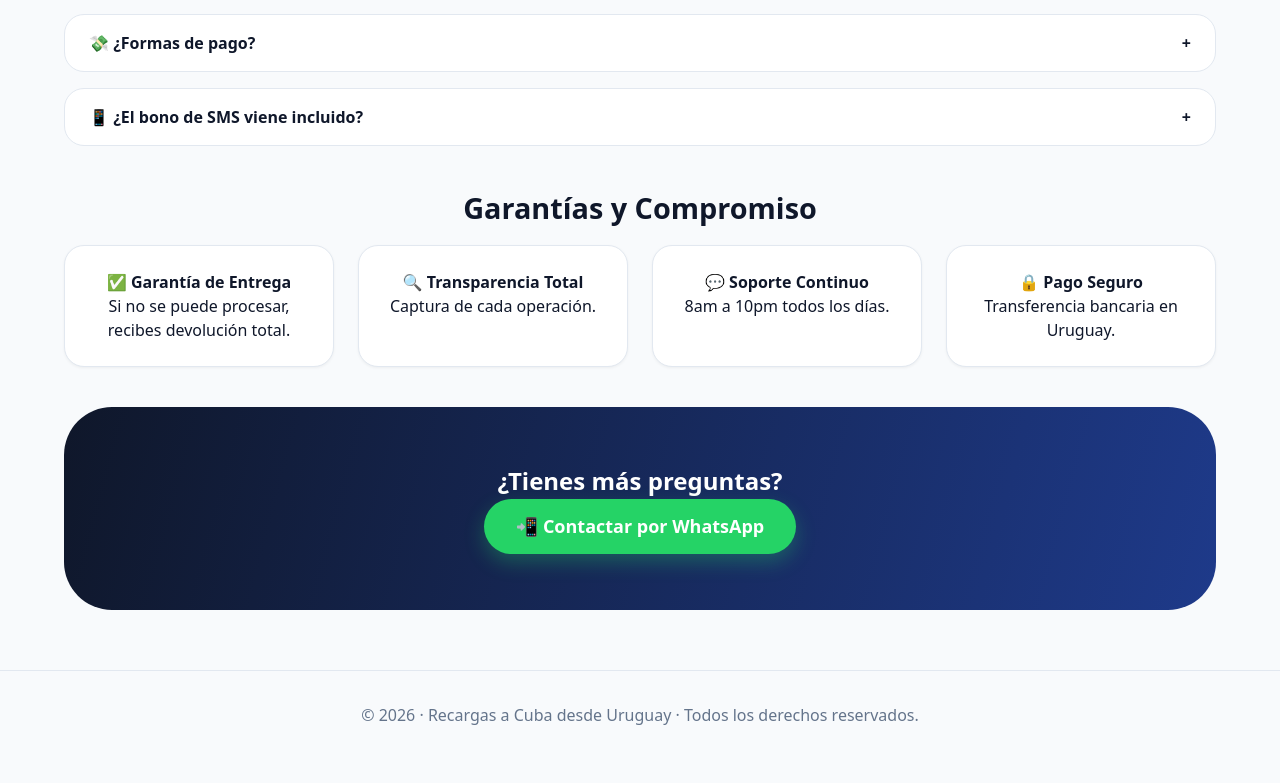
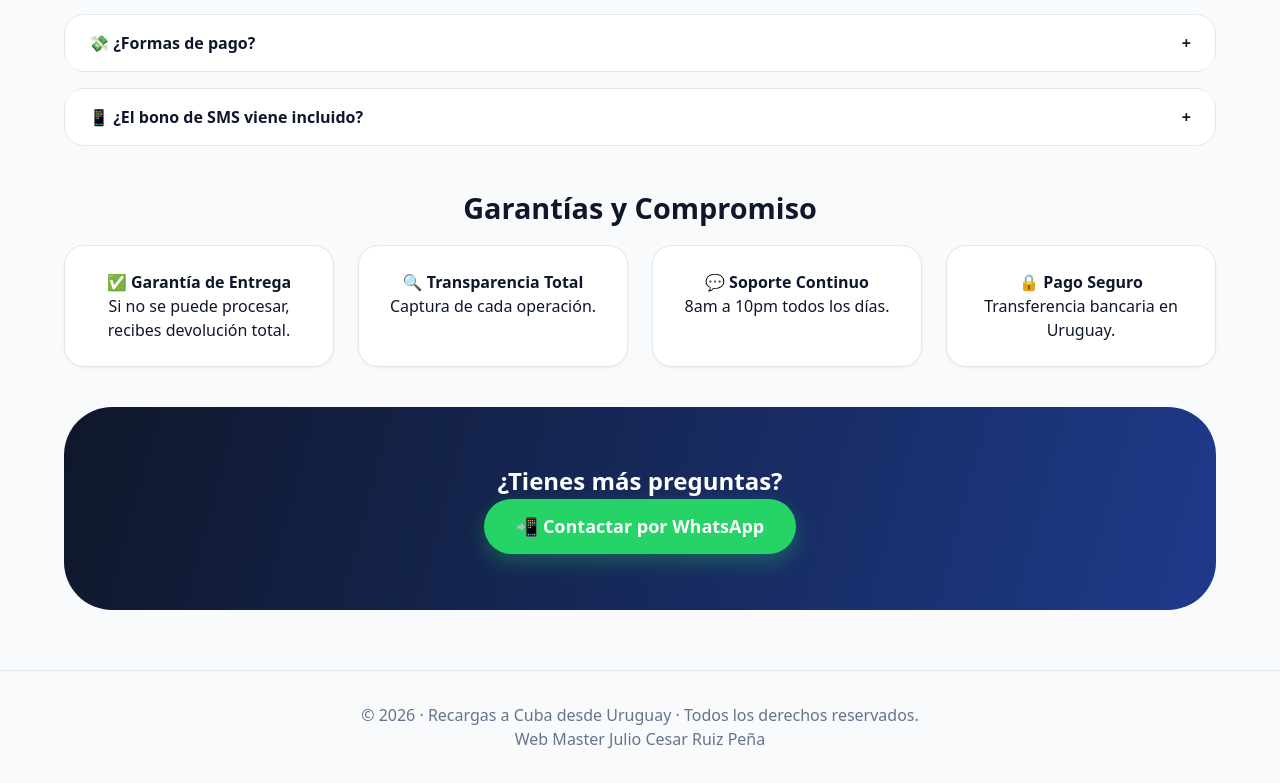
Before and after one commit to movilrecarga/uru, a plain HTML site: page index.html in a window 1280 px wide. Shown: the part 2042-2825 px from the top of the page. Before the commit the page ends 2801 px from the top, so only its background shows below. Drawn offline with Linux system fonts and the light colour scheme.

Commit message:
Update index.html

```diff
--- a/index.html
+++ b/index.html
@@ -107,6 +107,7 @@
 <footer>
 <div class="container">
 <p>© 2026 · Recargas a Cuba desde Uruguay · Todos los derechos reservados.</p>
+  <p>Web Master Julio Cesar Ruiz Peña</p>
 </div>
 </footer>
 
```
